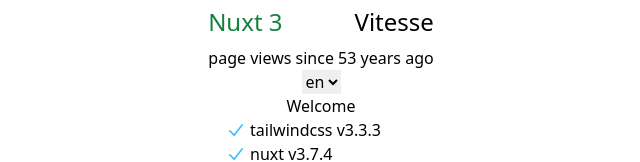
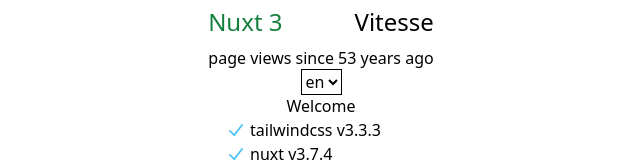
Before and after one commit to mjkodkks/nuxt3-vitesse-dkks, a Nuxt app: page / in a window 1280 px wide. Shown: the part 146-308 px from the top of the page, without its empty margins (319-959 px from the left). Built offline with nearby package versions, Linux system fonts and the light colour scheme; no server answers.

Commit message:
[Edit] color langswitcher for darkmode

```diff
--- a/components/LangSwitcher.vue
+++ b/components/LangSwitcher.vue
@@ -5,7 +5,7 @@ const { locale } = useI18n()
 <template>
   <div>
     <form>
-      <select v-model="locale">
+      <select v-model="locale" class="bg-transparent outline outline-1">
         <option value="en">en</option>
         <option value="th">th</option>
       </select>
```
